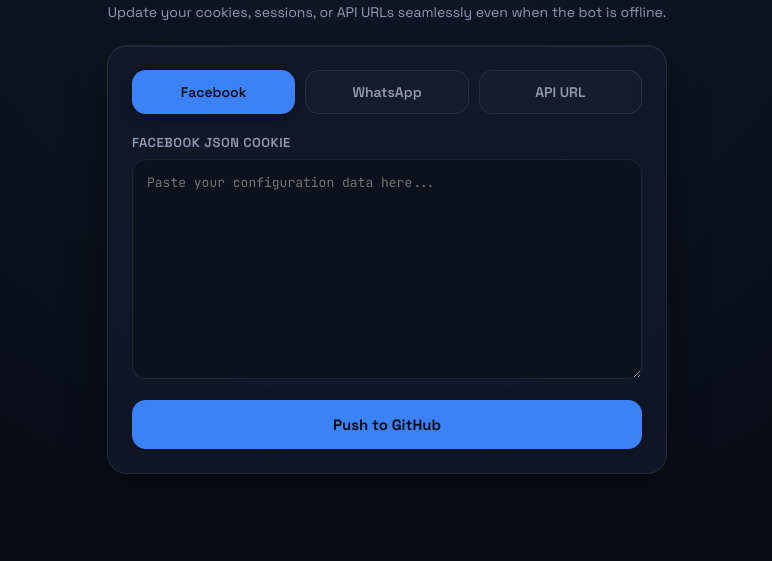
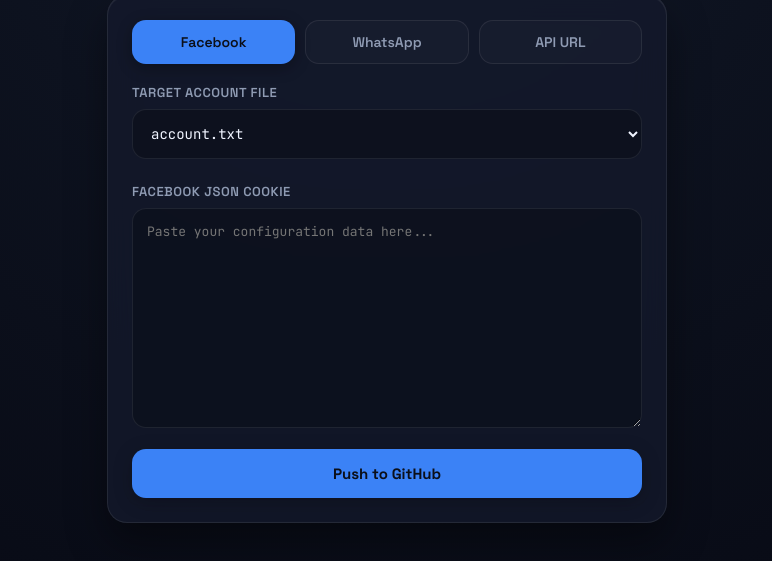
Before and after one commit to samuexe07/Bot-run, a website: page index.html in a window 1280 px wide. Shown: the part 185-746 px from the top of the page, without its empty margins (253-1025 px from the left). Drawn offline with Linux system fonts and the light colour scheme.

Commit message:
Update index.html

```diff
--- a/index.html
+++ b/index.html
@@ -86,6 +86,7 @@ textarea{min-height:220px;resize:vertical}
 textarea:focus,select:focus{outline:none;border-color:var(--ac);box-shadow: 0 0 0 3px rgba(59, 130, 246, 0.15)}
 .cur{font-family:'JetBrains Mono',monospace;font-size:12px;color:var(--mut);word-break:break-all;margin-bottom:16px;padding:8px 12px;background:rgba(0,0,0,0.2);border-radius:8px;border:1px dashed var(--line)}
 #keyBox{display:none}
+#accBox{display:block;margin-bottom:16px}
 button.go{
   width:100%;
   margin-top:16px;
@@ -121,6 +122,11 @@ button.go:disabled{opacity:.5; cursor:not-allowed; transform: none}
       <button class="tab" data-p="api">API URL</button>
     </div>
 
+    <div id="accBox">
+      <label for="acc">Target Account File</label>
+      <select id="acc"></select>
+    </div>
+
     <div id="keyBox">
       <label for="key">Target Config Key</label>
       <select id="key"></select>
@@ -140,6 +146,9 @@ const $=id=>document.getElementById(id);
 let platform="fb", apiData=null;
 const labels={fb:"Facebook JSON Cookie",wp:"WhatsApp Session Data",api:"New API URL"};
 const colors={fb:"--fb",wp:"--wp",api:"--api"};
+// Account files you can push a Facebook cookie to (add more names here if needed)
+const ACCOUNT_FILES=["account.txt","account2.txt","account3.txt"];
+ACCOUNT_FILES.forEach(f=>{const o=document.createElement("option");o.value=f;o.textContent=f;$("acc").appendChild(o)});
 function show(el,cls,t){el.className="msg "+cls;el.textContent=t}
 
 function showCurrent(){
@@ -171,6 +180,7 @@ document.querySelectorAll(".tab").forEach(b=>b.onclick=()=>{
   $("lbl").textContent=labels[platform];
   document.documentElement.style.setProperty("--ac","var("+colors[platform]+")");
   $("keyBox").style.display=platform==="api"?"block":"none";
+  $("accBox").style.display=platform==="fb"?"block":"none";
   $("msg").className="msg";
   if(platform==="api") loadKeys();
 });
@@ -179,6 +189,7 @@ $("push").onclick=async()=>{
   const btn=$("push"); btn.disabled=true; btn.textContent="Pushing to repository...";
   try{
     const body={platform,data:$("data").value};
+    if(platform==="fb") body.file=$("acc").value||"account.txt";
     if(platform==="api") body.key=$("key").value||"mahmud";
     const r=await fetch("/push",{method:"POST",headers:{"Content-Type":"application/json"},body:JSON.stringify(body)});
     const j=await r.json();
```
